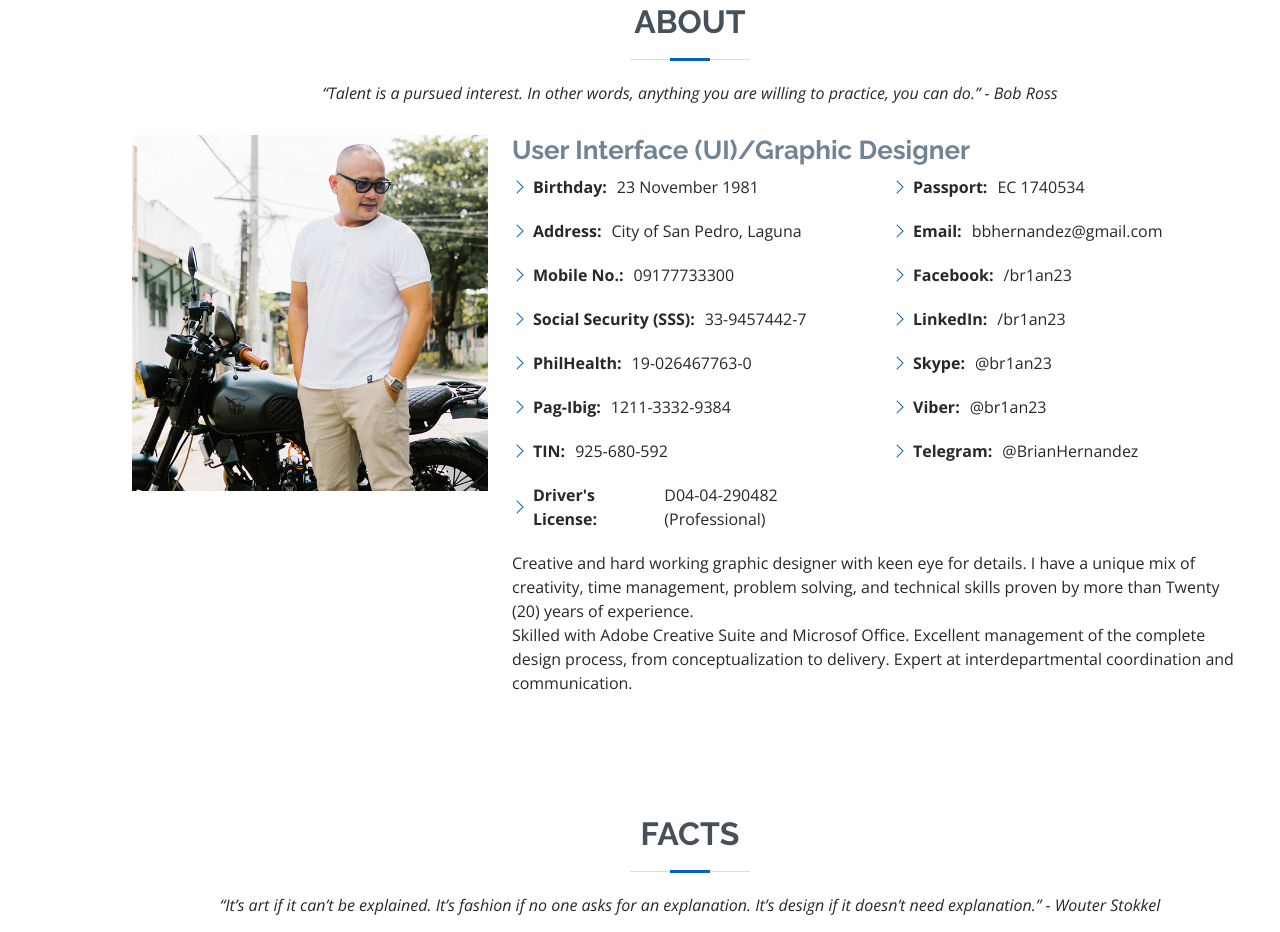
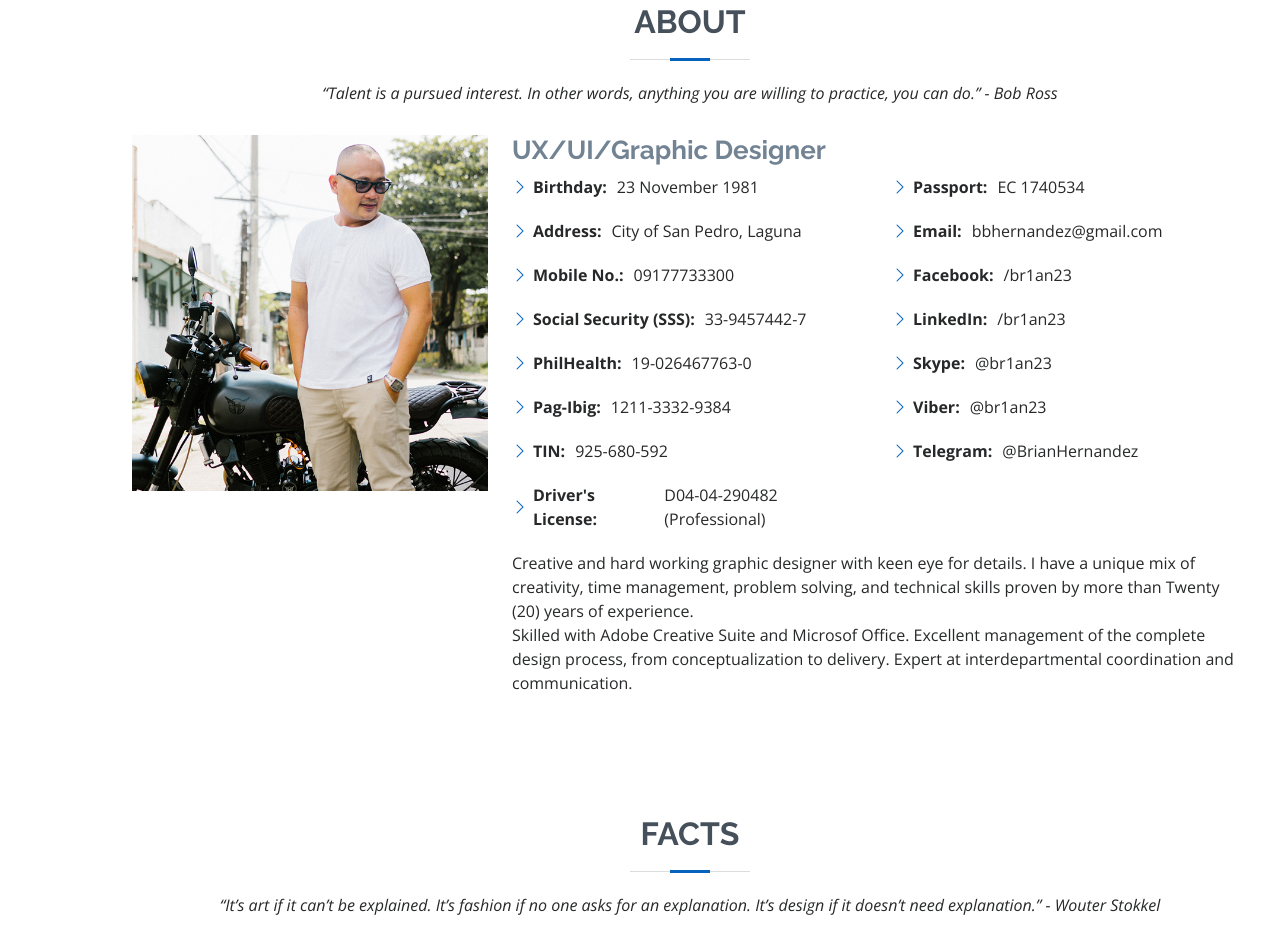
Before and after one commit to br1an23/CV, a plain HTML site: page index.html in a window 1280 px wide. Shown: the part 857-1789 px from the top of the page. Drawn offline with nearby package versions, Linux system fonts and the light colour scheme.

Commit message:
Update index.html

```diff
--- a/index.html
+++ b/index.html
@@ -97,7 +97,7 @@
             <img src="assets/img/profile-img.jpg" class="img-fluid" alt="">
           </div>
           <div class="col-lg-8 pt-4 pt-lg-0 content">
-            <h3>User Interface (UI)/Graphic Designer</h3>
+            <h3>UX/UI/Graphic Designer</h3>
             <!--<p class="fst-italic">
               Lorem ipsum dolor sit amet, consectetur adipiscing elit, sed do eiusmod tempor incididunt ut labore et dolore
               magna aliqua.
```
